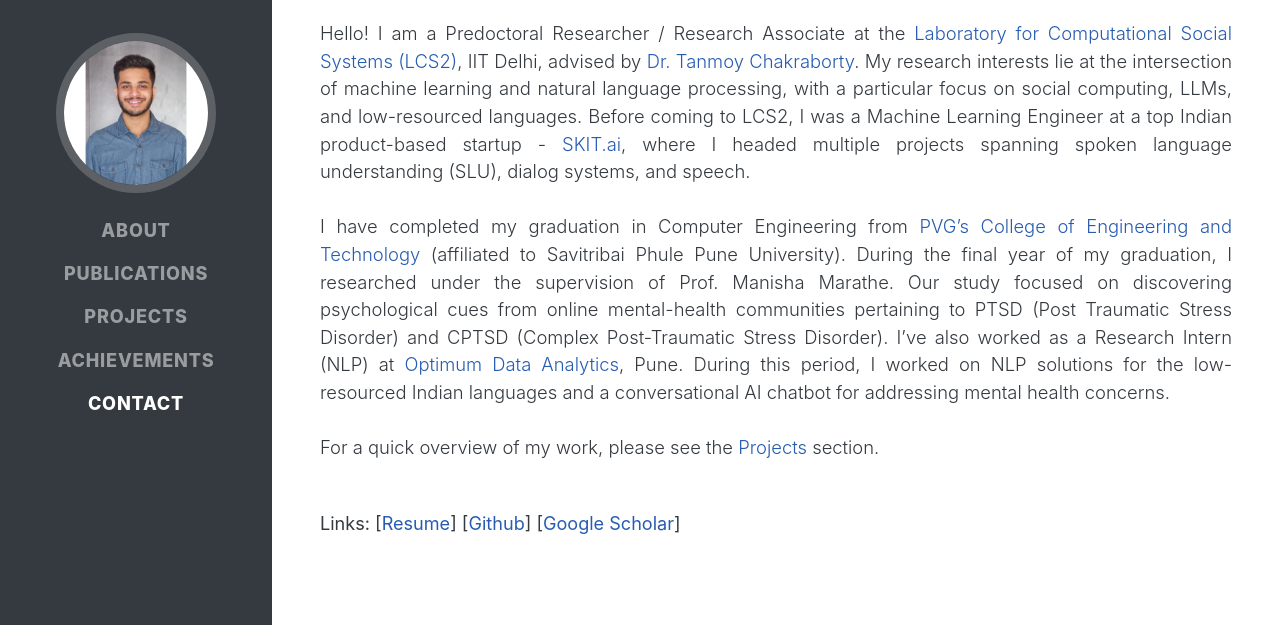
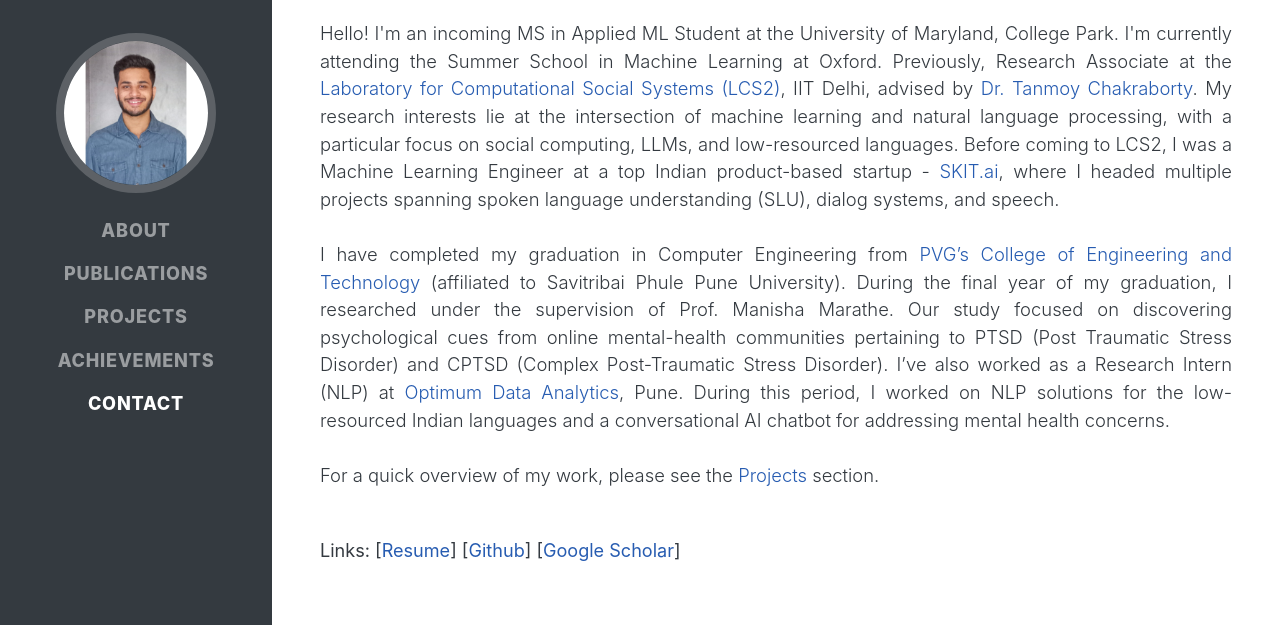
Before and after one commit to AmeyHengle/ameyhengle.github.io, a website: page index.html in a window 1280 px wide. Shown: the part 175-800 px from the top of the page. Drawn offline with nearby package versions, Linux system fonts and the light colour scheme; a web font is replaced by a local one.

Commit message:
Update index.html

```diff
--- a/index.html
+++ b/index.html
@@ -66,7 +66,7 @@
                         <br><br> For a quick overview of my work, please see the <a target="_blank" href="#projects">Projects</a> section.
 
                     </p> -->
-                    <p class="lead mb-5" align = "justify">Hello! I am a Predoctoral Researcher / Research Associate at the <a target="_blank" href="https://lcs2.in//">Laboratory for Computational Social Systems (LCS2)</a>, IIT Delhi, advised by <a target="_blank" href="https://www.tanmoychak.com/">Dr. Tanmoy Chakraborty</a>.
+                    <p class="lead mb-5" align = "justify">Hello! I'm an incoming MS in Applied ML Student at the University of Maryland, College Park. I'm currently attending the Summer School in Machine Learning at Oxford. Previously, Research Associate at the <a target="_blank" href="https://lcs2.in//">Laboratory for Computational Social Systems (LCS2)</a>, IIT Delhi, advised by <a target="_blank" href="https://www.tanmoychak.com/">Dr. Tanmoy Chakraborty</a>.
                         My research interests lie at the intersection of machine learning and natural language processing, with a particular focus on social computing, LLMs, and low-resourced languages.
                         Before coming to LCS2, I was a Machine Learning Engineer at a top Indian product-based startup - <a target="_blank" href="https://skit.ai/">SKIT.ai</a>, where I headed multiple projects spanning spoken language understanding (SLU), dialog systems, and speech.
 
```
